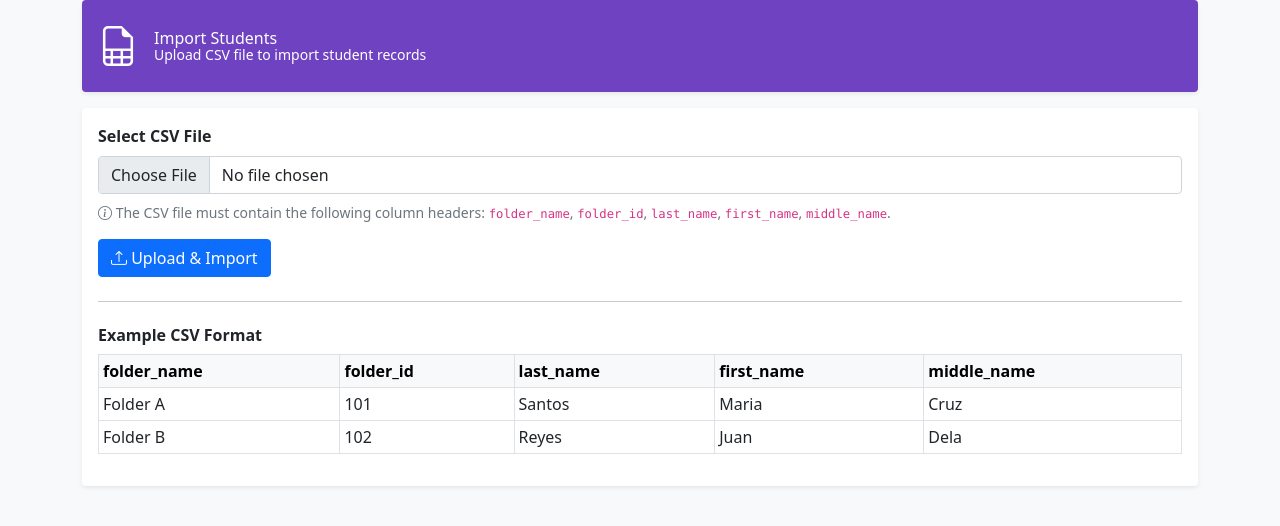
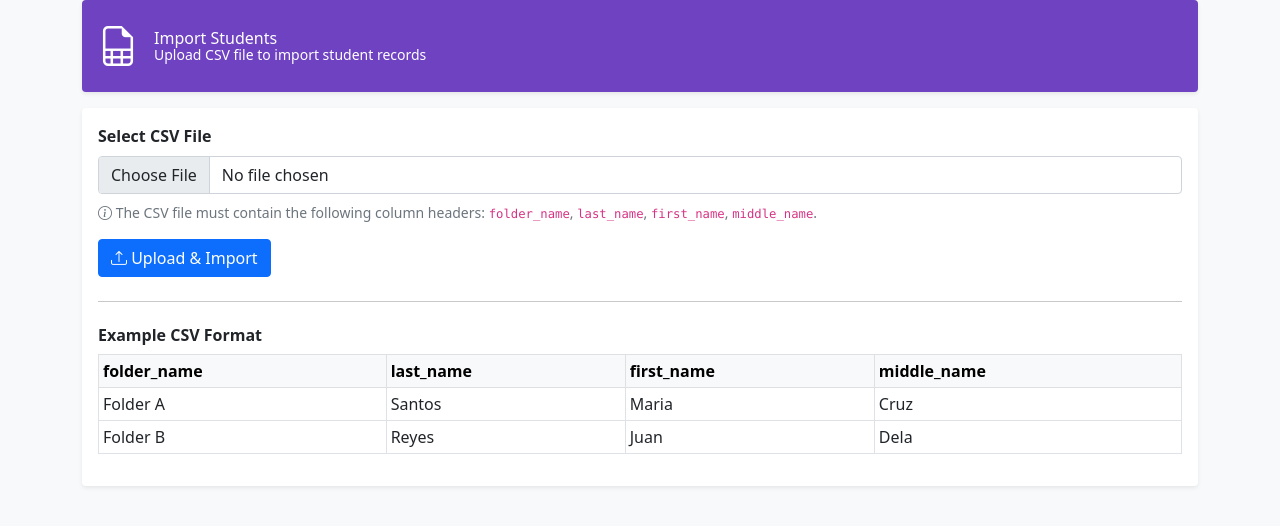
Before and after one commit to renspike1993/moist-integrated-systems, a Django app: page /registrar/students/import/ in a window 1280 px wide. Shown: the part 116-642 px from the top of the page. Run offline with Django 5.2, Linux system fonts and the light colour scheme; the visitor is signed in with stand-in values (Sample User, id 1); some libraries are stand-ins or nearby versions.

Commit message:
minor updates

```diff
--- a/registrar/templates/base.html
+++ b/registrar/templates/base.html
@@ -15,6 +15,8 @@
 
 		<!-- Bootstrap core CSS -->
 		<link href="{% static 'assets/dist/css/bootstrap.min.css' %}" rel="stylesheet" />
+		<link rel="icon" href="{% static 'images/moist.png' %}" type="image/x-icon" />
+		<link rel="shortcut icon" href="{% static 'images/moist.png' %}" type="image/x-icon" />
 
 		<style>
 			.bd-placeholder-img {
--- a/registrar/templates/student/import_students.html
+++ b/registrar/templates/student/import_students.html
@@ -19,7 +19,7 @@
       <div class="form-text text-muted mt-2">
         <i class="bi bi-info-circle"></i>
         The CSV file must contain the following column headers:
-        <code>folder_name</code>, <code>folder_id</code>, <code>last_name</code>, <code>first_name</code>, <code>middle_name</code>.
+        <code>folder_name</code>, <code>last_name</code>, <code>first_name</code>, <code>middle_name</code>.
       </div>
     </div>
     <button type="submit" class="btn btn-primary">
@@ -36,7 +36,6 @@
         <thead class="table-light">
           <tr>
             <th>folder_name</th>
-            <th>folder_id</th>
             <th>last_name</th>
             <th>first_name</th>
             <th>middle_name</th>
@@ -45,14 +44,12 @@
         <tbody>
           <tr>
             <td>Folder A</td>
-            <td>101</td>
             <td>Santos</td>
             <td>Maria</td>
             <td>Cruz</td>
           </tr>
           <tr>
             <td>Folder B</td>
-            <td>102</td>
             <td>Reyes</td>
             <td>Juan</td>
             <td>Dela</td>
```
Also changed, not shown: registrar/templates/data-center/folders.html (+6 -1 lines).
